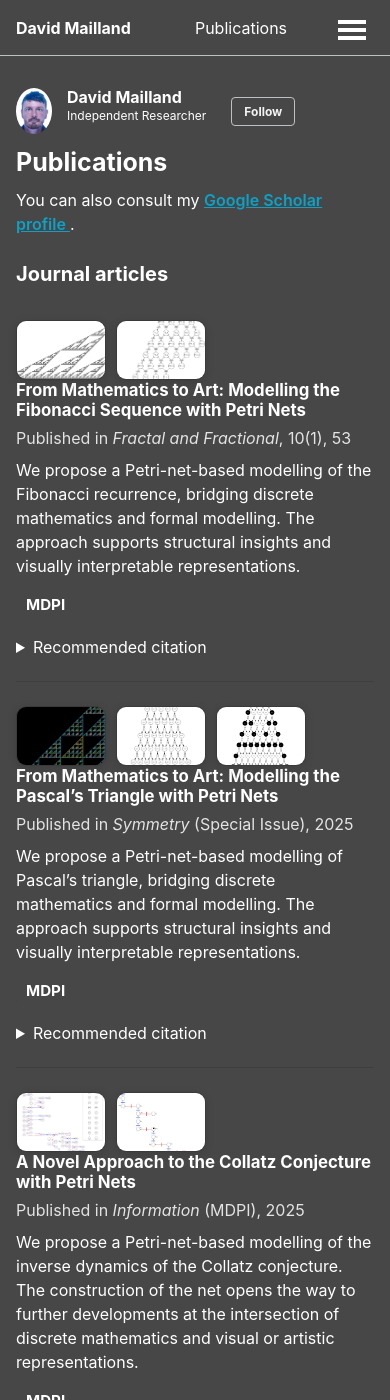
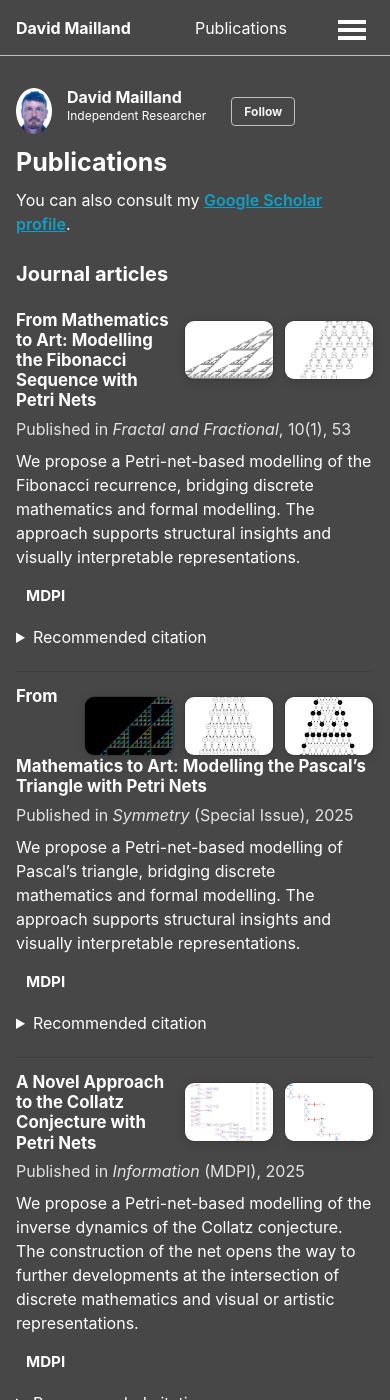
Before and after one commit to davidmailland/davidmailland.github.io, a Jekyll site: the page built from _publications/index.html, in a window 390 px wide and 1400 px high. Built offline with Jekyll 4.4.1, drawn with Linux system fonts in a browser that asks for light colours; some web fonts are replaced; a script bundle is joined from its source files by our own code; library files that are not in the unit come from our copies; a style sheet for code colours, icons or effects is not loaded.

Commit message:
Update index.html

```diff
--- a/_publications/index.html
+++ b/_publications/index.html
@@ -13,14 +13,18 @@
 .pub-section h2{margin:0 0 10px 0; font-size:1.25rem;}
 
 /* --- Publication card --- */
+
+
   .pub-card{
   position: relative;
   padding: 14px 0;
   border-bottom: 1px solid rgba(0,0,0,.12);
+
   display: flow-root;
 }
 
-.pub-meta{ padding-right: 0; } /* no permanent right gap */
+.pub-meta{ padding-right: 0; } /* IMPORTANT: no permanent right gap */
+
 .pub-meta h3{ margin:0 0 6px 0; font-size:1.05rem; }
 .pub-venue{ margin:0 0 8px 0; opacity:.85; }
 .pub-abstract{ margin:0 0 10px 0; }
@@ -39,15 +43,16 @@
 
 details{ margin:8px 0; }
 
-/* --- Thumbs --- */
 .pub-thumbs{
   float: right;
   display: flex;
   gap: 10px;
   margin: 10px 0 0 12px;
   width: fit-content;
+
   position: relative;
   z-index: 5;
+  cursor: pointer;
 }
 
 .pub-thumbs a,
@@ -55,24 +60,11 @@
   cursor: pointer;
 }
 
-.pub-thumbs a{
-  flex: 0 0 auto;
-  line-height: 0;
+.pub-thumbs img{
+  display: block; /* supprime les bizarreries inline/baseline */
 }
 
-/* Force taille des thumbnails (surpasse le thème) */
-.pub-thumbs img{
-  width: 90px !important;
-  height: 60px !important;
-  max-width: none !important;
-  object-fit: cover;
-  display: block;
-  border-radius: 10px;
-  border: 1px solid rgba(0,0,0,.18);
-  box-shadow: 0 2px 10px rgba(0,0,0,.12);
-}
-
-/* --- Lightbox (JS-driven) --- */
+/* --- Lightbox (CSS-only, opens on page) --- */
 .lightbox{
   position: fixed;
   inset: 0;
@@ -122,20 +114,47 @@
   font-weight: 700;
 }
 
-/* Responsive: thumbs under text */
-@media (max-width: 820px){
+
+.pub-thumbs a,
+.pub-thumbs a img{
+  cursor: pointer;
+}
+
+
+.pub-thumbs a,
+.pub-thumbs a img{ cursor:pointer; }
+
+
+
+/* Force taille des thumbnails (surpasse le thème) */
+.pub-thumbs img{
+  width: 90px !important;
+  height: 60px !important;
+  max-width: none !important;
+  object-fit: cover;
+  display: block;
+  border-radius: 10px;
+  border: 1px solid rgba(0,0,0,.18);
+  box-shadow: 0 2px 10px rgba(0,0,0,.12);
+}
+
 .pub-thumbs{
-    float: none;
-    margin: 10px 0 0 0;
+  display: flex;
+  gap: 10px;
 }
+
+.pub-thumbs a{
+  flex: 0 0 auto;
+  line-height: 0;
+  cursor: pointer;
 }
+
+
+
 </style>
 
 <p class="pubs-intro">
-  You can also consult my
-  <a href="https://scholar.google.fr/citations?hl=fr&user=fOZYuXQAAAAJ&view_op=list_works&sortby=pubdate" target="_blank" rel="noopener">
-    Google Scholar profile
-  </a>.
+  You can also consult my <a href="https://scholar.google.fr/citations?hl=fr&user=fOZYuXQAAAAJ&view_op=list_works&sortby=pubdate" target="_blank" rel="noopener">Google Scholar profile</a>.
 </p>
 
 <!-- ========================= -->
@@ -145,6 +164,7 @@
   <h2>Journal articles</h2>
 
 <article class="pub-card">
+
   <div class="pub-thumbs" aria-label="Fibonacci figures">
     <a href="#img-fibo-1" title="Petri net structure">
       <img src="/images/papers/Fibo01.png" alt="Fibonacci Petri net structure" loading="lazy">
@@ -177,10 +197,13 @@
       </p>
     </details>
   </div>
+
 </article>
+
 
   <!-- ===== Symmetry (Pascal, 2025) ===== -->
   <article class="pub-card">
+
     <div class="pub-thumbs" aria-label="Pascal figures">
       <a href="#img-pascal-1" title="Fractal view">
         <img src="/images/papers/Pascal3.png" alt="Pascal fractal figure" loading="lazy">
@@ -198,8 +221,7 @@
       <p class="pub-venue">Published in <em>Symmetry</em> (Special Issue), 2025</p>
 
       <p class="pub-abstract">
-        We propose a Petri-net-based modelling of Pascal’s triangle, bridging discrete mathematics and formal modelling.
-        The approach supports structural insights and visually interpretable representations.
+        We propose a Petri-net-based modelling of Pascal’s triangle, bridging discrete mathematics and formal modelling. The approach supports structural insights and visually interpretable representations.
       </p>
 
       <p class="pub-links">
@@ -217,46 +239,32 @@
     </div>
   </article>
 
-  <!-- Lightboxes: Fibonacci + Pascal -->
-  <div id="img-fibo-1" class="lightbox" aria-hidden="true">
-    <a class="lightbox__backdrop" href="javascript:void(0)"></a>
-    <div class="lightbox__content" role="dialog" aria-label="Fibonacci figure 1">
-      <a class="lightbox__close" href="javascript:void(0)" aria-label="Close">✕</a>
-      <img src="/images/papers/Fibo01.png" alt="Fibonacci Petri net structure">
-    </div>
-  </div>
-  <div id="img-fibo-2" class="lightbox" aria-hidden="true">
-    <a class="lightbox__backdrop" href="javascript:void(0)"></a>
-    <div class="lightbox__content" role="dialog" aria-label="Fibonacci figure 2">
-      <a class="lightbox__close" href="javascript:void(0)" aria-label="Close">✕</a>
-      <img src="/images/papers/Fibo02.png" alt="Fibonacci modular/fractal figure">
-    </div>
-  </div>
-
+  <!-- Lightboxes: Pascal -->
   <div id="img-pascal-1" class="lightbox" aria-hidden="true">
-    <a class="lightbox__backdrop" href="javascript:void(0)"></a>
+    <a class="lightbox__backdrop" href="#"></a>
     <div class="lightbox__content" role="dialog" aria-label="Pascal figure 1">
-      <a class="lightbox__close" href="javascript:void(0)" aria-label="Close">✕</a>
+      <a class="lightbox__close" href="#" aria-label="Close">✕</a>
       <img src="/images/papers/Pascal3.png" alt="Pascal fractal figure">
     </div>
   </div>
   <div id="img-pascal-2" class="lightbox" aria-hidden="true">
-    <a class="lightbox__backdrop" href="javascript:void(0)"></a>
+    <a class="lightbox__backdrop" href="#"></a>
     <div class="lightbox__content" role="dialog" aria-label="Pascal figure 2">
-      <a class="lightbox__close" href="javascript:void(0)" aria-label="Close">✕</a>
+      <a class="lightbox__close" href="#" aria-label="Close">✕</a>
       <img src="/images/papers/Pascal1.png" alt="Pascal Petri net structure">
     </div>
   </div>
   <div id="img-pascal-3" class="lightbox" aria-hidden="true">
-    <a class="lightbox__backdrop" href="javascript:void(0)"></a>
+    <a class="lightbox__backdrop" href="#"></a>
     <div class="lightbox__content" role="dialog" aria-label="Pascal figure 3">
-      <a class="lightbox__close" href="javascript:void(0)" aria-label="Close">✕</a>
+      <a class="lightbox__close" href="#" aria-label="Close">✕</a>
       <img src="/images/papers/Pascal2.png" alt="Pascal parity marking">
     </div>
   </div>
 
   <!-- ===== Information (Collatz, 2025) ===== -->
   <article class="pub-card">
+
     <div class="pub-thumbs" aria-label="Collatz figures">
       <a href="#img-collatz-1" title="Collatz figure 1">
         <img src="/images/papers/Collatz1.png" alt="Collatz figure 1" loading="lazy"
@@ -295,22 +303,23 @@
 
   <!-- Lightboxes: Collatz -->
   <div id="img-collatz-1" class="lightbox" aria-hidden="true">
-    <a class="lightbox__backdrop" href="javascript:void(0)"></a>
+    <a class="lightbox__backdrop" href="#"></a>
     <div class="lightbox__content" role="dialog" aria-label="Collatz figure 1">
-      <a class="lightbox__close" href="javascript:void(0)" aria-label="Close">✕</a>
+      <a class="lightbox__close" href="#" aria-label="Close">✕</a>
       <img src="/images/papers/Collatz1.png" alt="Collatz figure 1">
     </div>
   </div>
   <div id="img-collatz-2" class="lightbox" aria-hidden="true">
-    <a class="lightbox__backdrop" href="javascript:void(0)"></a>
+    <a class="lightbox__backdrop" href="#"></a>
     <div class="lightbox__content" role="dialog" aria-label="Collatz figure 2">
-      <a class="lightbox__close" href="javascript:void(0)" aria-label="Close">✕</a>
+      <a class="lightbox__close" href="#" aria-label="Close">✕</a>
       <img src="/images/papers/Collatz2.png" alt="Collatz figure 2">
     </div>
   </div>
 
   <!-- ===== Applied Sciences (HMI, 2025) ===== -->
   <article class="pub-card">
+
     <div class="pub-thumbs" aria-label="HMI figures">
       <a href="#img-ux-1" title="UX figure 1">
         <img src="/images/papers/UX1.png" alt="Automotive HMI / UX figure 1" loading="lazy"
@@ -348,22 +357,23 @@
 
   <!-- Lightboxes: UX -->
   <div id="img-ux-1" class="lightbox" aria-hidden="true">
-    <a class="lightbox__backdrop" href="javascript:void(0)"></a>
+    <a class="lightbox__backdrop" href="#"></a>
     <div class="lightbox__content" role="dialog" aria-label="UX figure 1">
-      <a class="lightbox__close" href="javascript:void(0)" aria-label="Close">✕</a>
+      <a class="lightbox__close" href="#" aria-label="Close">✕</a>
       <img src="/images/papers/UX1.png" alt="Automotive HMI / UX figure 1">
     </div>
   </div>
   <div id="img-ux-2" class="lightbox" aria-hidden="true">
-    <a class="lightbox__backdrop" href="javascript:void(0)"></a>
+    <a class="lightbox__backdrop" href="#"></a>
     <div class="lightbox__content" role="dialog" aria-label="UX figure 2">
-      <a class="lightbox__close" href="javascript:void(0)" aria-label="Close">✕</a>
+      <a class="lightbox__close" href="#" aria-label="Close">✕</a>
       <img src="/images/papers/UX2.png" alt="Automotive HMI / UX figure 2">
     </div>
   </div>
 
 <!-- ===== IMBSA 2019 ===== -->
 <article class="pub-card">
+
   <div class="pub-thumbs" aria-label="IMBSA figures">
     <a href="#img-imbsa-1" title="Capella/Arcadia to FTA">
       <img src="/images/papers/iMBSA-01.jpg" alt="IMBSA figure 1: Capella/Arcadia to FTA" loading="lazy"
@@ -397,26 +407,28 @@
       </p>
     </details>
   </div>
+
 </article>
 
 <!-- Lightboxes: IMBSA -->
 <div id="img-imbsa-1" class="lightbox" aria-hidden="true">
-    <a class="lightbox__backdrop" href="javascript:void(0)"></a>
+  <a class="lightbox__backdrop" href="#"></a>
   <div class="lightbox__content" role="dialog" aria-label="IMBSA figure 1">
-      <a class="lightbox__close" href="javascript:void(0)" aria-label="Close">✕</a>
+    <a class="lightbox__close" href="#" aria-label="Close">✕</a>
     <img src="/images/papers/iMBSA-01.jpg" alt="IMBSA figure 1: Capella/Arcadia to FTA">
   </div>
 </div>
+
 <div id="img-imbsa-2" class="lightbox" aria-hidden="true">
-    <a class="lightbox__backdrop" href="javascript:void(0)"></a>
+  <a class="lightbox__backdrop" href="#"></a>
   <div class="lightbox__content" role="dialog" aria-label="IMBSA figure 2">
-      <a class="lightbox__close" href="javascript:void(0)" aria-label="Close">✕</a>
+    <a class="lightbox__close" href="#" aria-label="Close">✕</a>
     <img src="/images/papers/iMBSA-02.jpg" alt="IMBSA figure 2: fault tree">
   </div>
 </div>
 
-</div> <!-- end Journal articles section -->
 
+</div>
 
 <!-- ========================= -->
 <!-- CONFERENCE PAPERS (FR) -->
@@ -426,6 +438,7 @@
 
   <!-- Lambda-Mu 22 -->
   <article class="pub-card">
+
     <div class="pub-thumbs" aria-label="Lambda-Mu 22 figures">
       <a href="#img-lambdamu22-1" title="LM22 full">
         <img src="/images/papers/LM22-01.jpg" alt="Lambda-Mu 22 (full)" loading="lazy"
@@ -468,34 +481,36 @@
 
   <!-- Lightboxes: Lambda-Mu 22 -->
   <div id="img-lambdamu22-1" class="lightbox" aria-hidden="true">
-    <a class="lightbox__backdrop" href="javascript:void(0)"></a>
+    <a class="lightbox__backdrop" href="#"></a>
     <div class="lightbox__content" role="dialog" aria-label="Lambda-Mu 22 figure 1">
-      <a class="lightbox__close" href="javascript:void(0)" aria-label="Close">✕</a>
+      <a class="lightbox__close" href="#" aria-label="Close">✕</a>
       <img src="/images/papers/LM22-01.jpg" alt="Lambda-Mu 22 (full)">
     </div>
   </div>
   <div id="img-lambdamu22-2" class="lightbox" aria-hidden="true">
-    <a class="lightbox__backdrop" href="javascript:void(0)"></a>
+    <a class="lightbox__backdrop" href="#"></a>
     <div class="lightbox__content" role="dialog" aria-label="Lambda-Mu 22 figure 2">
-      <a class="lightbox__close" href="javascript:void(0)" aria-label="Close">✕</a>
+      <a class="lightbox__close" href="#" aria-label="Close">✕</a>
       <img src="/images/papers/LM22-02.jpg" alt="Lambda-Mu 22 (thumb)">
     </div>
   </div>
     <div id="img-lambdamu22-3" class="lightbox" aria-hidden="true">
-    <a class="lightbox__backdrop" href="javascript:void(0)"></a>
+    <a class="lightbox__backdrop" href="#"></a>
     <div class="lightbox__content" role="dialog" aria-label="Lambda-Mu 22 figure 3">
-      <a class="lightbox__close" href="javascript:void(0)" aria-label="Close">✕</a>
+      <a class="lightbox__close" href="#" aria-label="Close">✕</a>
       <img src="/images/papers/LM22-03.jpg" alt="Lambda-Mu 22 (thumb)">
     </div>
   </div>
 
   <!-- Lambda-Mu 21 -->
   <article class="pub-card">
+
     <div class="pub-thumbs" aria-label="Lambda-Mu 21 figures">
       <a href="#img-lambdamu21-1" title="LM21 full">
         <img src="/images/papers/Exp01.png" alt="Lambda-Mu 21 (full)" loading="lazy"
              onerror="this.closest('a').style.display='none';">
       </a>
+
     </div>
 
     <div class="pub-meta">
@@ -511,6 +526,7 @@
       <a class="btn" href="https://hal.science/hal-02071107" target="_blank" rel="noopener">HAL</a>
     </p>
 
+
       <details>
         <summary>Recommended citation</summary>
         <p>
@@ -522,17 +538,16 @@
     </div>
   </article>
 
-  <!-- Lightbox: Lambda-Mu 21 -->
+  <!-- Lightboxes: Lambda-Mu 21 -->
   <div id="img-lambdamu21-1" class="lightbox" aria-hidden="true">
-    <a class="lightbox__backdrop" href="javascript:void(0)"></a>
+    <a class="lightbox__backdrop" href="#"></a>
     <div class="lightbox__content" role="dialog" aria-label="Lambda-Mu 21 figure 1">
-      <a class="lightbox__close" href="javascript:void(0)" aria-label="Close">✕</a>
+      <a class="lightbox__close" href="#" aria-label="Close">✕</a>
       <img src="/images/papers/Exp01.png" alt="Lambda-Mu 21 (full)">
     </div>
   </div>
 
 </div>
-
 
 <!-- ========================= -->
 <!-- EARLY WORK (FR) -->
@@ -540,8 +555,9 @@
 <div class="pub-section">
   <h2>Early work (in French)</h2>
 
-  <!-- RE451 -->
+  <!-- Techniques de l'Ingénieur RE451 -->
   <article class="pub-card">
+
     <div class="pub-thumbs" aria-label="RE451 figures">
       <a href="#img-re451-1" title="RE451 full">
         <img src="/images/papers/BSG01.png" alt="RE451 (full)" loading="lazy"
@@ -573,16 +589,18 @@
     </div>
   </article>
 
+  <!-- Lightboxes: RE451 -->
   <div id="img-re451-1" class="lightbox" aria-hidden="true">
-    <a class="lightbox__backdrop" href="javascript:void(0)"></a>
+    <a class="lightbox__backdrop" href="#"></a>
     <div class="lightbox__content" role="dialog" aria-label="RE451 figure 1">
-      <a class="lightbox__close" href="javascript:void(0)" aria-label="Close">✕</a>
+      <a class="lightbox__close" href="#" aria-label="Close">✕</a>
       <img src="/images/papers/BSG01.png" alt="RE451 (full)">
     </div>
   </div>
 
-  <!-- TRP4029 -->
+  <!-- Techniques de l'Ingénieur TRP4029 -->
   <article class="pub-card">
+
     <div class="pub-thumbs" aria-label="TRP4029 figures">
       <a href="#img-trp4029-1" title="TRP4029 full">
         <img src="/images/papers/Drone01.jpg" alt="TRP4029 (full)" loading="lazy"
@@ -617,28 +635,31 @@
     </div>
   </article>
 
+  <!-- Lightboxes: TRP4029 -->
   <div id="img-trp4029-1" class="lightbox" aria-hidden="true">
-    <a class="lightbox__backdrop" href="javascript:void(0)"></a>
+    <a class="lightbox__backdrop" href="#"></a>
     <div class="lightbox__content" role="dialog" aria-label="TRP4029 figure 1">
-      <a class="lightbox__close" href="javascript:void(0)" aria-label="Close">✕</a>
+      <a class="lightbox__close" href="#" aria-label="Close">✕</a>
       <img src="/images/papers/Drone01.jpg" alt="TRP4029 (full)">
     </div>
   </div>
   <div id="img-trp4029-2" class="lightbox" aria-hidden="true">
-    <a class="lightbox__backdrop" href="javascript:void(0)"></a>
+    <a class="lightbox__backdrop" href="#"></a>
     <div class="lightbox__content" role="dialog" aria-label="TRP4029 figure 2">
-      <a class="lightbox__close" href="javascript:void(0)" aria-label="Close">✕</a>
+      <a class="lightbox__close" href="#" aria-label="Close">✕</a>
       <img src="/images/papers/Drone02.png" alt="TRP4029 (thumb)">
     </div>
   </div>
 
-  <!-- SE8260 -->
+  <!-- Techniques de l'Ingénieur SE8260 -->
   <article class="pub-card">
+
     <div class="pub-thumbs" aria-label="SE8260 figures">
       <a href="#img-se8260-1" title="SE8260 full">
         <img src="/images/papers/PS01.jpg" alt="SE8260 (full)" loading="lazy"
              onerror="this.closest('a').style.display='none';">
       </a>
+
     </div>
 
     <div class="pub-meta">
@@ -665,16 +686,25 @@
     </div>
   </article>
 
+  <!-- Lightboxes: SE8260 -->
   <div id="img-se8260-1" class="lightbox" aria-hidden="true">
-    <a class="lightbox__backdrop" href="javascript:void(0)"></a>
+    <a class="lightbox__backdrop" href="#"></a>
     <div class="lightbox__content" role="dialog" aria-label="SE8260 figure 1">
-      <a class="lightbox__close" href="javascript:void(0)" aria-label="Close">✕</a>
+      <a class="lightbox__close" href="#" aria-label="Close">✕</a>
       <img src="/images/papers/ti_se8260_full.png" alt="SE8260 (full)">
     </div>
   </div>
+  <div id="img-se8260-2" class="lightbox" aria-hidden="true">
+    <a class="lightbox__backdrop" href="#"></a>
+    <div class="lightbox__content" role="dialog" aria-label="SE8260 figure 2">
+      <a class="lightbox__close" href="#" aria-label="Close">✕</a>
+      <img src="/images/papers/ti_se8260_thumb.png" alt="SE8260 (thumb)">
+    </div>
+  </div>
 
-  <!-- SE1221 -->
+  <!-- Techniques de l'Ingénieur SE1221 -->
   <article class="pub-card">
+
     <div class="pub-thumbs" aria-label="SE1221 figures">
       <a href="#img-se1221-1" title="SE1221 full">
         <img src="/images/papers/MJ01.jpg" alt="SE1221 (full)" loading="lazy"
@@ -706,13 +736,15 @@
     </div>
   </article>
 
+  <!-- Lightboxes: SE1221 -->
   <div id="img-se1221-1" class="lightbox" aria-hidden="true">
-    <a class="lightbox__backdrop" href="javascript:void(0)"></a>
+    <a class="lightbox__backdrop" href="#"></a>
     <div class="lightbox__content" role="dialog" aria-label="SE1221 figure 1">
-      <a class="lightbox__close" href="javascript:void(0)" aria-label="Close">✕</a>
+      <a class="lightbox__close" href="#" aria-label="Close">✕</a>
       <img src="/images/papers/MJ01.jpg" alt="SE1221 (full)">
     </div>
   </div>
+
 
 </div>
 
@@ -729,27 +761,23 @@
     document.querySelectorAll(".lightbox.is-open").forEach(lb => lb.classList.remove("is-open"));
   }
 
-  // OPEN (capture + stopImmediatePropagation to beat theme scripts)
+  // OUVRIR: empêche le #hash => plus de scroll automatique
   document.addEventListener("click", (e) => {
     const a = e.target.closest('.pub-thumbs a[href^="#img-"]');
     if (!a) return;
     e.preventDefault();
-    e.stopPropagation();
-    e.stopImmediatePropagation();
     openLightbox(a.getAttribute("href"));
-  }, true);
+  });
 
-  // CLOSE (backdrop or X)
+  // FERMER: backdrop ou bouton close
   document.addEventListener("click", (e) => {
     if (e.target.closest(".lightbox__backdrop") || e.target.closest(".lightbox__close")) {
       e.preventDefault();
-      e.stopPropagation();
-      e.stopImmediatePropagation();
       closeLightboxes();
     }
-  }, true);
+  });
 
-  // ESC to close
+  // ESC pour fermer
   document.addEventListener("keydown", (e) => {
     if (e.key === "Escape") closeLightboxes();
   });
```
Lines whose indentation alone changed are shown as unchanged.
